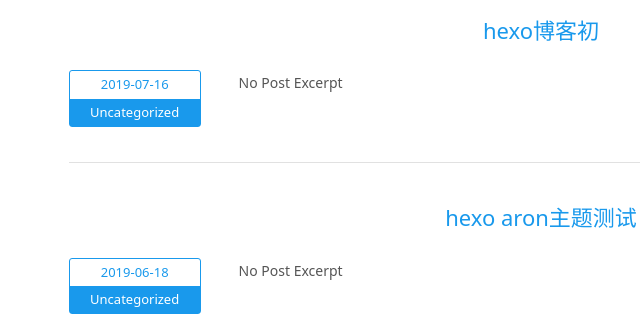
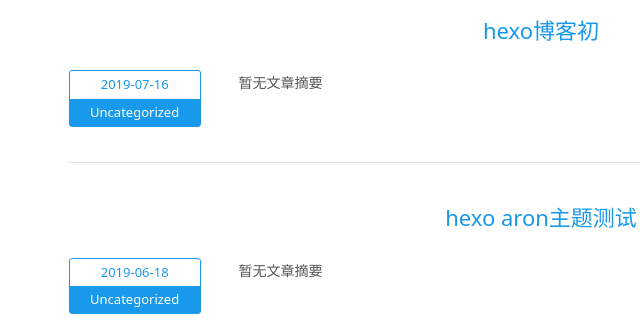
Before and after one commit to wuhuan2333/wuhuan2333.github.io, a plain HTML site: page index.html in a window 1280 px wide. Shown: the part 338-671 px from the top of the page, 99-739 px from the left. Drawn offline with Linux system fonts and the light colour scheme.

Commit message:
Site updated: 2019-07-18 13:16:29

```diff
--- a/index.html
+++ b/index.html
@@ -108,7 +108,7 @@
       </div>
     </div>
     <!-- Post Excerpt -->
-    <div class="excerpt typo">No Post Excerpt</div>
+    <div class="excerpt typo">暂无文章摘要</div>
     <!-- Post Tags -->
     <div class="tags">
 
@@ -134,7 +134,7 @@
       </div>
     </div>
     <!-- Post Excerpt -->
-    <div class="excerpt typo">No Post Excerpt</div>
+    <div class="excerpt typo">暂无文章摘要</div>
     <!-- Post Tags -->
     <div class="tags">
 
```
Also changed, not shown: 2019/06/18/hexo-aron主题测试/index.html (+1 -1 lines), 2019/07/16/hexo博客初创/index.html (+1 -1 lines), 1 other file.
